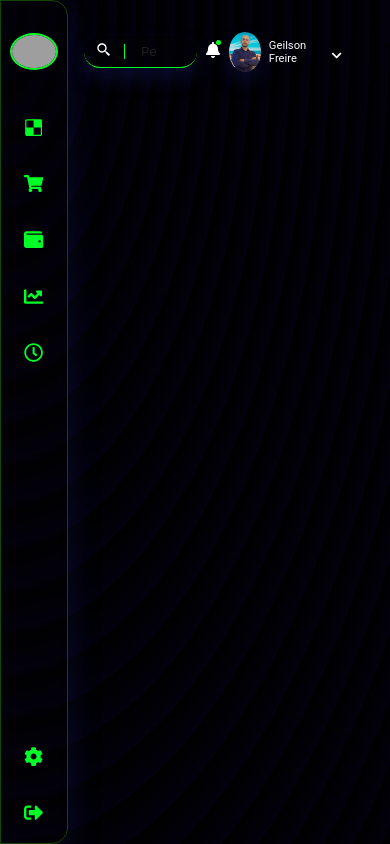
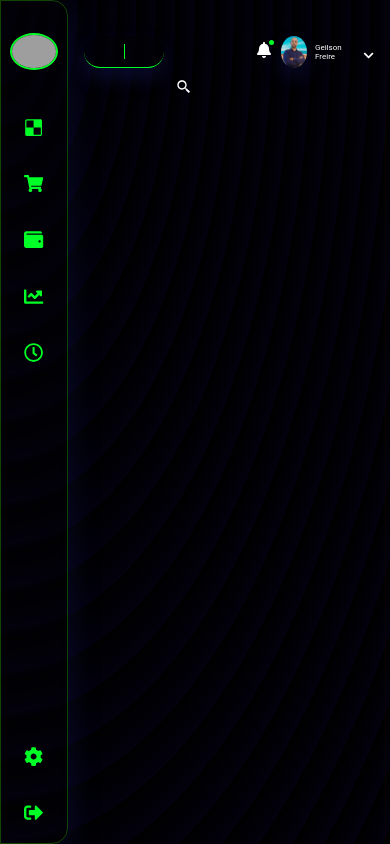
Before and after one commit to geilsonfreire/nft_collection, a React (Create React App) app: page / in a window 390 px wide. Built offline with nearby package versions, Linux system fonts and the light colour scheme; grey boxes are pictures that could not be loaded.

Commit message:
Foi aplicado a regra de mediaQuery para screen de max-width: 525px

```diff
--- a/src/Components/Container.css
+++ b/src/Components/Container.css
@@ -4,3 +4,10 @@
     padding: 1rem;
     padding-top: 2rem;
 }
+
+/* Aplicando MediaQuery */
+@media only screen and (max-width: 525px) {
+    .Container {
+        width: calc(100% - 68px);
+    }
+}
--- a/src/Components/ContainerHeader.css
+++ b/src/Components/ContainerHeader.css
@@ -110,9 +110,6 @@
     font-size: .7em;
     padding-top: 10px;
     padding-bottom: 0;
-}
-
-.PerfilConatiner .MenuChevron {
     transition: transform 0.3s ease;
 }
 
@@ -131,7 +128,7 @@
     font-size: .80em;
     z-index: 1;
     transform: translateX(300px);
-    transition: transform 0.3s cubic-bezier(0.17.0.81,0.38,1.39);
+    transition: transform 0.3s cubic-bezier(0.17.0.81, 0.38, 1.39);
 }
 
 .PerfilConatiner .MenuContainer::after {
@@ -165,3 +162,38 @@
     border-bottom: solid 1px #00ff26;
     transition: all 0.3s;
 }
+
+
+
+/* Responsive MidiaQuery */
+@media only screen and (max-width: 525px) {
+    .InputBox input {
+        width: 0;
+    }
+
+    .InputBox input:focus {
+        display: block;
+        width: 200px;
+        transition: width 0.3s cubic-bezier(0.17.0.81, 0.38, 1.39);
+    }
+
+    .InputBox .SearchIcon {
+        font-size: 1rem;
+        top: 37px;
+        left: 80px;
+    }
+
+
+    .PerfilConatiner .NotifiqueIcon::before {
+        right: 7px;
+    }
+
+    .PerfilConatiner .PerfilImg {
+        width: 2rem;
+        height: 2rem;
+    }
+
+    .PerfilConatiner .PerfilName {
+        font-size: .50em;
+    }
+}
--- a/src/index.css
+++ b/src/index.css
@@ -2,6 +2,9 @@
     margin: 0;
     padding: 0;
     box-sizing: border-box;
+    vertical-align: baseline;
+    font: inherit;
+    font-size: 100%;
 }
 
 
```
